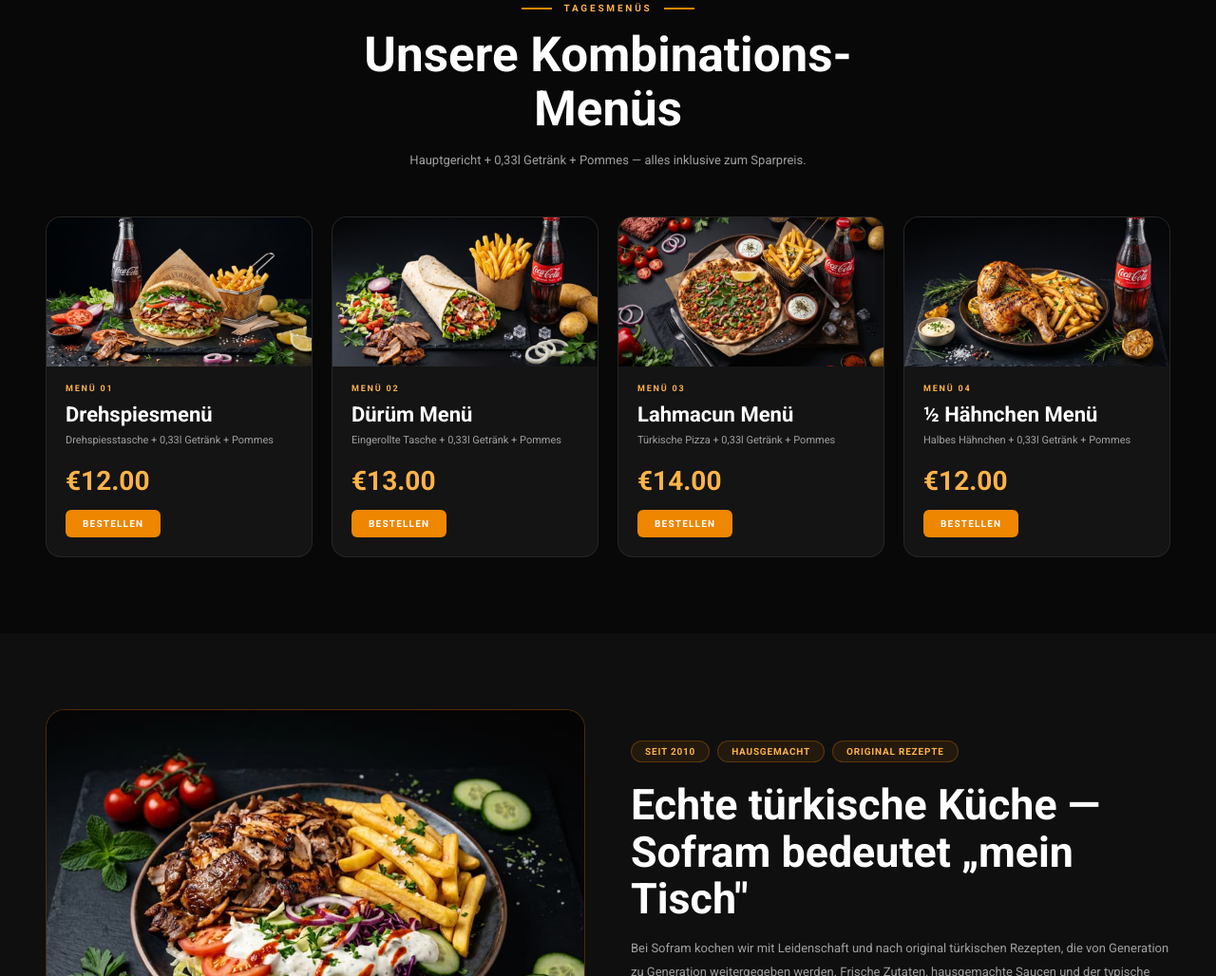
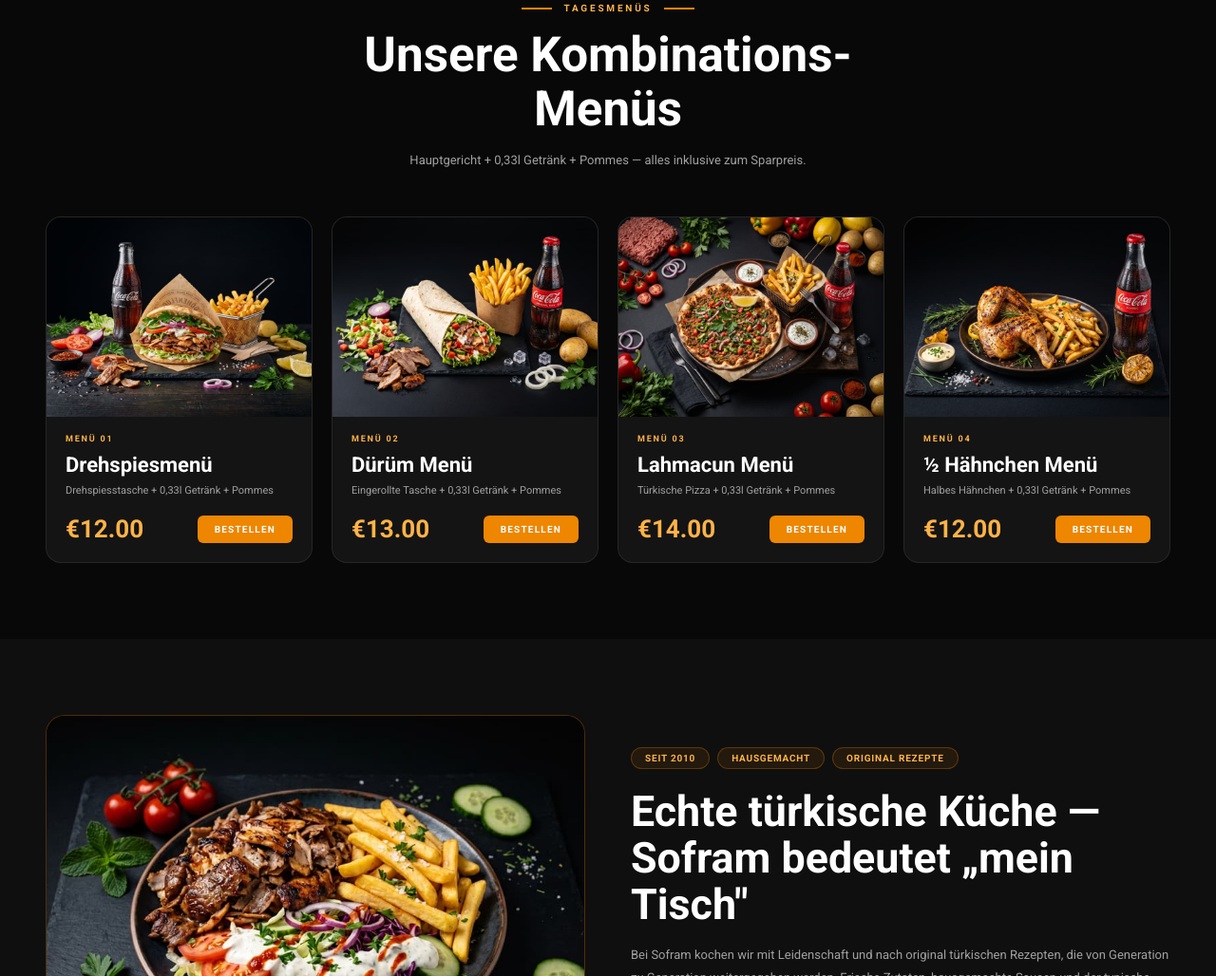
Before and after one commit to Farzad-Design/Sofram-App, a plain HTML site: page index.html in a window 1280 px wide. Shown: the part 5441-6469 px from the top of the page at 95% size. Drawn offline with Linux system fonts and the light colour scheme.

Commit message:
Kombi cards: shorter image, price and button in same row

```diff
--- a/index.html
+++ b/index.html
@@ -341,7 +341,7 @@ a{text-decoration:none;color:inherit}
   padding:0;position:relative;overflow:hidden;
   transition:all var(--tr);
 }
-.kombi-img{width:100%;aspect-ratio:16/9;overflow:hidden}
+.kombi-img{width:100%;aspect-ratio:4/3;overflow:hidden}
 .kombi-img img{width:100%;height:100%;object-fit:cover;transition:transform .5s ease}
 .kombi-card:hover .kombi-img img{transform:scale(1.06)}
 .kombi-card::before{content:'';position:absolute;inset:0;background:linear-gradient(135deg,rgba(238,134,0,.06),transparent);opacity:0;transition:opacity var(--tr)}
@@ -350,7 +350,8 @@ a{text-decoration:none;color:inherit}
 .kombi-num{font-size:9px;font-weight:700;letter-spacing:.2em;text-transform:uppercase;color:var(--ember3);margin-bottom:10px}
 .kombi-name{font-family:var(--display);font-size:22px;font-weight:600;margin-bottom:6px}
 .kombi-desc{font-size:11px;line-height:1.7;color:var(--t2);margin-bottom:16px}
-.kombi-price{font-family:var(--display);font-size:28px;font-weight:700;color:var(--ember3);margin-bottom:14px}
+.kombi-price{font-family:var(--display);font-size:26px;font-weight:700;color:var(--ember3)}
+.kombi-foot{display:flex;align-items:center;justify-content:space-between;margin-top:14px}
 .kombi-card .btn{font-size:10px;padding:9px 18px}
 
 /* ── About ─────────────────────────────────────────── */
@@ -1029,8 +1030,10 @@ function renderKombis(){
         <div class="kombi-num">Menü ${k.num}</div>
         <div class="kombi-name">${k.name}</div>
         <div class="kombi-desc">${k.desc}</div>
-        <div class="kombi-price">€${k.price.toFixed(2)}</div>
-        <button class="btn btn-primary" onclick="addKombi('${k.name}',${k.price},'${k.emoji}')">Bestellen</button>
+        <div class="kombi-foot">
+          <div class="kombi-price">€${k.price.toFixed(2)}</div>
+          <button class="btn btn-primary" onclick="addKombi('${k.name}',${k.price},'${k.emoji}')">Bestellen</button>
+        </div>
       </div>
     </div>`).join('');
 }
```
